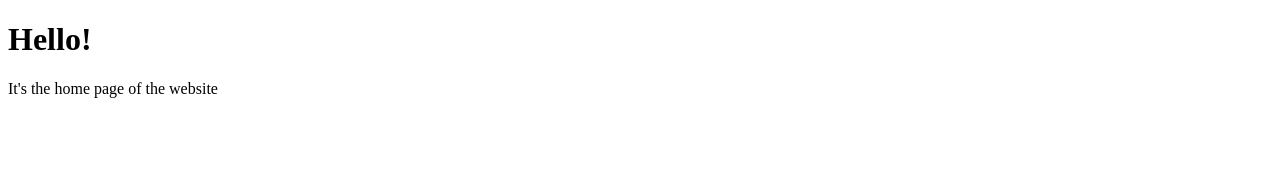
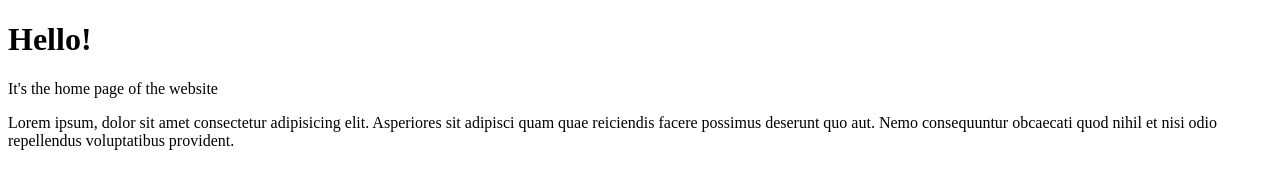
Before and after one commit to Neha626177/hello, a plain HTML site: page index.html in a window 1280 px wide. Drawn offline with Linux system fonts and the light colour scheme.

Commit message:
second commit

```diff
--- a/index.html
+++ b/index.html
@@ -8,5 +8,6 @@
 <body>
     <h1>Hello!</h1>
     <p>It's the home page of the website</p>
+    <p>Lorem ipsum, dolor sit amet consectetur adipisicing elit. Asperiores sit adipisci quam quae reiciendis facere possimus deserunt quo aut. Nemo consequuntur obcaecati quod nihil et nisi odio repellendus voluptatibus provident.</p>
 </body>
 </html>
```
